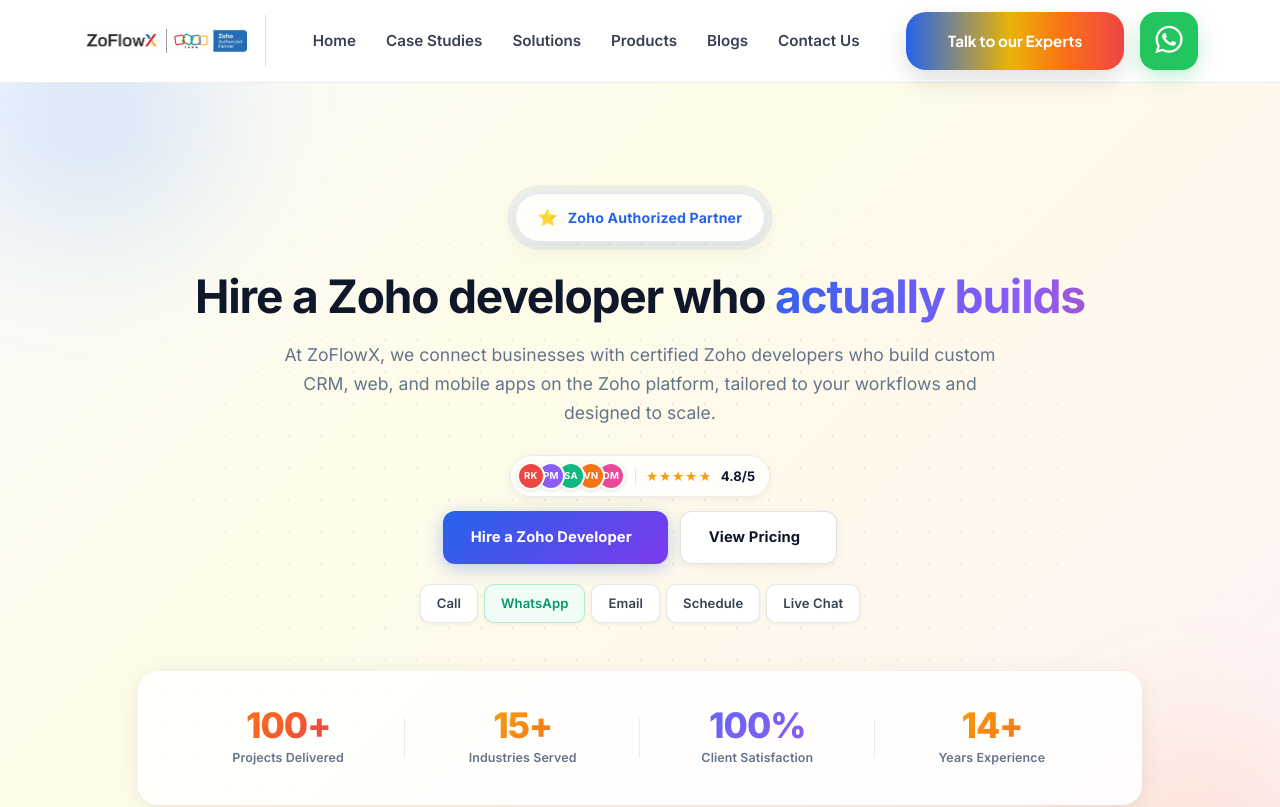
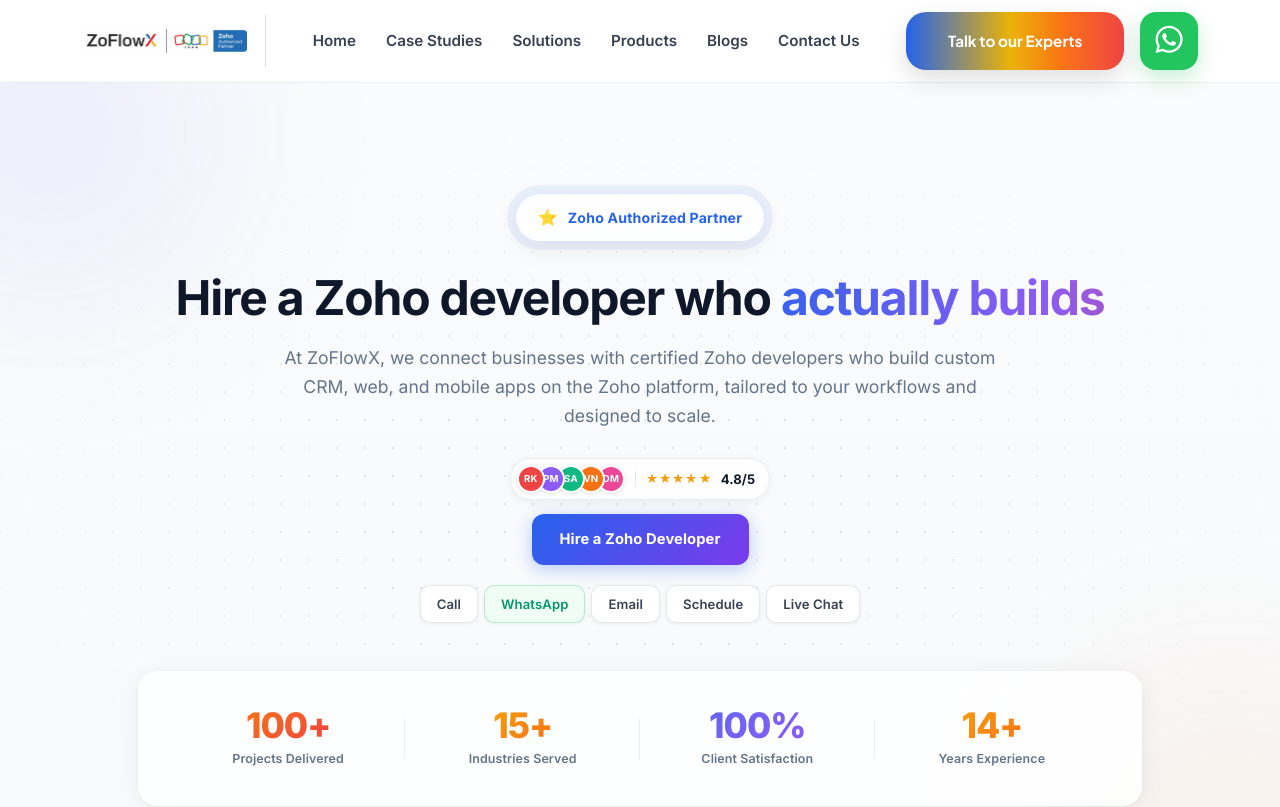
Before and after one commit to Rahsin-07/zoho-hire-a-developer, a Next.js app: page /hire-zoho-developer in a window 1280 px wide. Shown: the top 807 px of the page. Built offline with nearby package versions, Linux system fonts and the light colour scheme.

Commit message:
Remove node_modules and update gitignore

```diff
--- a/app/hire-zoho-developer/page.js
+++ b/app/hire-zoho-developer/page.js
@@ -28,7 +28,7 @@
         <Hero />
         <WhyHire />
         <Services />
-        <Pricing />
+        {/* <Pricing /> */}
         <Difference />
         <Process />
         <Industries />
--- a/components/Hero.jsx
+++ b/components/Hero.jsx
@@ -19,15 +19,35 @@
     0%, 100% { background-position: 0% 50%; }
     50% { background-position: 100% 50%; }
   }
-  @keyframes arrowSlide {
-    0%, 100% { transform: translateX(0); }
-    50% { transform: translateX(5px); }
-  }
   @keyframes starPop {
     0% { transform: scale(0.6); opacity: 0; }
     70% { transform: scale(1.15); }
     100% { transform: scale(1); opacity: 1; }
   }
+
+  /* ─── Card floats in place — appears, drifts gently, fades out, repeats ─── */
+  @keyframes cardFloatA {
+    0% { transform: translateY(20px) translateX(0); opacity: 0; }
+    15% { opacity: 0.85; }
+    50% { transform: translateY(-15px) translateX(8px); opacity: 0.9; }
+    85% { opacity: 0.85; }
+    100% { transform: translateY(-30px) translateX(-5px); opacity: 0; }
+  }
+  @keyframes cardFloatB {
+    0% { transform: translateY(-20px) translateX(0); opacity: 0; }
+    15% { opacity: 0.85; }
+    50% { transform: translateY(10px) translateX(-10px); opacity: 0.9; }
+    85% { opacity: 0.85; }
+    100% { transform: translateY(25px) translateX(6px); opacity: 0; }
+  }
+  @keyframes cardFloatC {
+    0% { transform: translateY(15px) translateX(-10px); opacity: 0; }
+    15% { opacity: 0.85; }
+    50% { transform: translateY(-10px) translateX(10px); opacity: 0.9; }
+    85% { opacity: 0.85; }
+    100% { transform: translateY(-25px) translateX(0); opacity: 0; }
+  }
+
   .hero-rise-1 { animation: heroRise 0.7s cubic-bezier(0.22,1,0.36,1) both; animation-delay: 0.05s; }
   .hero-rise-2 { animation: heroRise 0.7s cubic-bezier(0.22,1,0.36,1) both; animation-delay: 0.18s; }
   .hero-rise-3 { animation: heroRise 0.7s cubic-bezier(0.22,1,0.36,1) both; animation-delay: 0.31s; }
@@ -35,7 +55,7 @@
   .hero-rise-5 { animation: heroRise 0.7s cubic-bezier(0.22,1,0.36,1) both; animation-delay: 0.57s; }
   .hero-rise-6 { animation: heroRise 0.7s cubic-bezier(0.22,1,0.36,1) both; animation-delay: 0.68s; }
   .hero-rise-7 { animation: heroRise 0.7s cubic-bezier(0.22,1,0.36,1) both; animation-delay: 0.80s; }
-  .hero-arrow:hover .arrow-i { animation: arrowSlide 0.9s ease-in-out infinite; }
+
   .contact-btn {
     display: inline-flex;
     align-items: center;
@@ -80,6 +100,7 @@
   .star-anim:nth-child(3) { animation-delay: 0.88s; }
   .star-anim:nth-child(4) { animation-delay: 0.96s; }
   .star-anim:nth-child(5) { animation-delay: 1.04s; }
+
   .stats-card {
     background: rgba(255,255,255,0.85);
     backdrop-filter: blur(16px);
@@ -132,10 +153,95 @@
     letter-spacing: 0.1px;
     text-align: center;
   }
+
+  /* ─── Floating activity cards ─── */
+  .activity-card {
+    position: absolute;
+    display: inline-flex;
+    align-items: center;
+    gap: 10px;
+    background: rgba(255,255,255,0.92);
+    backdrop-filter: blur(10px);
+    -webkit-backdrop-filter: blur(10px);
+    border: 1px solid rgba(0,0,0,0.06);
+    border-radius: 12px;
+    padding: 10px 14px;
+    box-shadow: 0 4px 16px rgba(0,0,0,0.06), 0 1px 3px rgba(0,0,0,0.04);
+    font-family: Inter, sans-serif;
+    font-size: 0.78rem;
+    font-weight: 600;
+    color: #334155;
+    white-space: nowrap;
+    pointer-events: none;
+    will-change: transform, opacity;
+    opacity: 0;
+  }
+  .activity-icon {
+    width: 26px;
+    height: 26px;
+    border-radius: 8px;
+    display: flex;
+    align-items: center;
+    justify-content: center;
+    flex-shrink: 0;
+    font-size: 0.85rem;
+  }
+  .activity-text { display: flex; flex-direction: column; gap: 1px; }
+  .activity-title { font-size: 0.78rem; font-weight: 700; color: #0f172a; line-height: 1.2; }
+  .activity-sub { font-size: 0.68rem; font-weight: 500; color: #64748b; line-height: 1.2; }
+  .activity-badge {
+    padding: 2px 7px;
+    border-radius: 6px;
+    font-size: 0.62rem;
+    font-weight: 700;
+    letter-spacing: 0.3px;
+    text-transform: uppercase;
+  }
+
+  /* Premium background layers */
+  .premium-grid {
+    position: absolute;
+    inset: 0;
+    background-image:
+      radial-gradient(circle at 1px 1px, rgba(15,23,42,0.10) 1px, transparent 0);
+    background-size: 28px 28px;
+    mask-image:
+      radial-gradient(ellipse 70% 60% at 50% 50%, black 30%, transparent 80%);
+    -webkit-mask-image:
+      radial-gradient(ellipse 70% 60% at 50% 50%, black 30%, transparent 80%);
+    pointer-events: none;
+  }
+  .premium-corner {
+    position: absolute;
+    width: 500px;
+    height: 500px;
+    border-radius: 50%;
+    filter: blur(80px);
+    pointer-events: none;
+    opacity: 0.5;
+  }
+  .premium-corner-tl {
+    top: -200px;
+    left: -200px;
+    background: radial-gradient(circle, rgba(99,102,241,0.25) 0%, transparent 70%);
+  }
+  .premium-corner-br {
+    bottom: -200px;
+    right: -200px;
+    background: radial-gradient(circle, rgba(249,115,22,0.22) 0%, transparent 70%);
+  }
+
+  @media (max-width: 1024px) {
+    .activity-card.hide-tablet { display: none; }
+  }
+  @media (max-width: 768px) {
+    .activity-card { transform: scale(0.85); }
+  }
   @media (max-width: 600px) {
     .stats-card { padding: 20px 16px; gap: 8px; }
     .stat-item { min-width: 80px; padding: 6px 8px; }
     .stat-item:not(:last-child)::after { height: 30px; }
+    .activity-card { display: none; }
   }
 `
 
@@ -144,18 +250,6 @@
   { num: 15, suffix: '+', label: 'Industries Served' },
   { num: 100, suffix: '%', label: 'Client Satisfaction' },
   { num: 14, suffix: '+', label: 'Years Experience' },
-]
-
-const zohoProducts = [
-  '/zoho-crm.png',
-  '/zoho-campaigns.png',
-  '/zoho-creator.png',
-  '/Zoho-mail.png',
-  '/zoho-analytics.png',
-  '/zoho-books.png',
-  '/zoho-desk.png',
-  '/zoho-bookings.png',
-  '/zoho-commerce.png',
 ]
 
 const avatars = [
@@ -168,21 +262,12 @@
 
 const contactButtons = [
   { label: 'Call', href: 'tel:+918190009222', primary: false },
-  {
-    label: 'WhatsApp',
-    href: 'https://wa.me/918190009222',
-    primary: true,
-  },
+  { label: 'WhatsApp', href: 'https://wa.me/918190009222', primary: true },
   { label: 'Email', href: 'mailto:hello@zoflowx.com', primary: false },
-  {
-    label: 'Schedule',
-    href: 'https://arul-zoflowx.zohobookings.in/#/Zoho_Consultation',
-    primary: false,
-  },
+  { label: 'Schedule', href: 'https://arul-zoflowx.zohobookings.in/#/Zoho_Consultation', primary: false },
   { label: 'Live Chat', href: '#chat', primary: false },
 ]
 
-// Gradient colors for stat numbers — cycling through brand palette
 const statColors = [
   'linear-gradient(135deg, #f97316 0%, #ef4444 100%)',
   'linear-gradient(135deg, #f59e0b 0%, #f97316 100%)',
@@ -190,12 +275,88 @@
   'linear-gradient(135deg, #f59e0b 0%, #f97316 100%)',
 ]
 
+/* ──────────────────────────────────────────────────────────────
+   Activity cards — placed at scattered positions on left & right
+   sides of the hero, each floats gently in place with its own
+   timing so they appear/disappear randomly.
+   ────────────────────────────────────────────────────────────── */
+const activityCards = [
+  // ── LEFT SIDE ──
+  {
+    icon: '⚡', iconBg: 'linear-gradient(135deg, #3b82f6, #6366f1)',
+    title: 'Workflow triggered', sub: 'Lead → Sales',
+    badge: null,
+    top: '12%', left: '3%',
+    anim: 'cardFloatA', duration: 9, delay: 0,
+  },
+  {
+    icon: '₹', iconBg: 'linear-gradient(135deg, #10b981, #059669)',
+    title: 'Invoice #INV-2847', sub: '₹45,000 received',
+    badge: { text: 'Paid', color: '#059669', bg: '#d1fae5' },
+    top: '38%', left: '1%',
+    anim: 'cardFloatB', duration: 11, delay: 3,
+  },
+  {
+    icon: '📊', iconBg: 'linear-gradient(135deg, #8b5cf6, #a855f7)',
+    title: 'Q4 Sales Report', sub: '+24% MoM growth',
+    badge: null,
+    top: '68%', left: '4%',
+    anim: 'cardFloatC', duration: 10, delay: 6,
+    hideTablet: true,
+  },
+  {
+    icon: '📝', iconBg: 'linear-gradient(135deg, #14b8a6, #06b6d4)',
+    title: 'New form entry', sub: 'Onboarding · #47',
+    badge: null,
+    top: '85%', left: '7%',
+    anim: 'cardFloatA', duration: 12, delay: 8,
+    hideTablet: true,
+  },
+
+  // ── RIGHT SIDE ──
+  {
+    icon: '🎧', iconBg: 'linear-gradient(135deg, #f59e0b, #f97316)',
+    title: 'Ticket #1284', sub: 'Resolved · 2h 14m',
+    badge: { text: 'Closed', color: '#f97316', bg: '#fed7aa' },
+    top: '8%', right: '4%',
+    anim: 'cardFloatB', duration: 10, delay: 2,
+  },
+  {
+    icon: '✉', iconBg: 'linear-gradient(135deg, #6366f1, #8b5cf6)',
+    title: '3 new emails', sub: 'Inbox · priority',
+    badge: { text: 'New', color: '#6366f1', bg: '#e0e7ff' },
+    top: '32%', right: '2%',
+    anim: 'cardFloatA', duration: 11, delay: 5,
+  },
+  {
+    icon: '📣', iconBg: 'linear-gradient(135deg, #ec4899, #db2777)',
+    title: 'Campaign sent', sub: '12.8K · 38% open',
+    badge: null,
+    top: '60%', right: '5%',
+    anim: 'cardFloatC', duration: 12, delay: 1,
+    hideTablet: true,
+  },
+  {
+    icon: '📅', iconBg: 'linear-gradient(135deg, #06b6d4, #0ea5e9)',
+    title: 'Meeting booked', sub: 'Today · 3:00 PM',
+    badge: { text: 'Today', color: '#0ea5e9', bg: '#dbeafe' },
+    top: '82%', right: '3%',
+    anim: 'cardFloatB', duration: 10, delay: 7,
+  },
+  {
+    icon: '🛒', iconBg: 'linear-gradient(135deg, #f97316, #ef4444)',
+    title: 'Order #5421', sub: '₹2,400 · Processing',
+    badge: null,
+    top: '46%', right: '6%',
+    anim: 'cardFloatA', duration: 11, delay: 9,
+    hideTablet: true,
+  },
+]
+
 export default function Hero() {
   const statsRef = useRef(null)
   const animated = useRef(false)
-  const [mouse, setMouse] = useState({ x: 0, y: 0 })
 
-  // Inject styles client-side only — fixes Next.js hydration mismatch
   useEffect(() => {
     if (!document.getElementById('hero-styles')) {
       const el = document.createElement('style')
@@ -213,20 +374,16 @@
       ([entry]) => {
         if (entry.isIntersecting && !animated.current) {
           animated.current = true
-
           statsRef.current
             ?.querySelectorAll('.stat-num')
             .forEach((el) => {
               const target = parseInt(el.dataset.target)
               const suffix = el.dataset.suffix
-
               let start = 0
               const step = Math.ceil(target / 40)
-
               const timer = setInterval(() => {
                 start = Math.min(start + step, target)
                 el.textContent = start + suffix
-
                 if (start >= target) clearInterval(timer)
               }, 30)
             })
@@ -234,18 +391,9 @@
       },
       { threshold: 0.5 }
     )
-
     if (statsRef.current) observer.observe(statsRef.current)
-
     return () => observer.disconnect()
   }, [])
-
-  const handleMove = (e) => {
-    const rect = e.currentTarget.getBoundingClientRect()
-    const x = (e.clientX - rect.left) / rect.width - 0.5
-    const y = (e.clientY - rect.top) / rect.height - 0.5
-    setMouse({ x, y })
-  }
 
   const clearFocus = (e) => {
     e.currentTarget.blur()
@@ -254,74 +402,58 @@
   return (
     <section
       id="hero"
-      onMouseMove={handleMove}
       style={{
         background:
-          'linear-gradient(135deg, #f8fafc 0%, #fefce8 35%, #fff7ed 70%, #fdf2f8 100%)',
+          'linear-gradient(180deg, #fafbfc 0%, #f8fafc 100%)',
         padding: '110px 0 90px',
         position: 'relative',
         overflow: 'hidden',
       }}
     >
-      {/* Glow Background follows mouse subtly */}
-      <div
-        style={{
-          position: 'absolute',
-          top: '-180px',
-          left: '-120px',
-          width: 420,
-          height: 420,
-          background:
-            'radial-gradient(circle, rgba(59,130,246,0.18) 0%, transparent 70%)',
-          filter: 'blur(40px)',
-          transform: `translate(${mouse.x * 30}px, ${mouse.y * 30}px)`,
-          transition: 'transform 0.6s cubic-bezier(0.22, 1, 0.36, 1)',
-          pointerEvents: 'none',
-        }}
-      />
+      {/* Corner accent glows */}
+      <div className="premium-corner premium-corner-tl" />
+      <div className="premium-corner premium-corner-br" />
 
-      <div
-        style={{
-          position: 'absolute',
-          bottom: '-180px',
-          right: '-120px',
-          width: 420,
-          height: 420,
-          background:
-            'radial-gradient(circle, rgba(249,115,22,0.16) 0%, transparent 70%)',
-          filter: 'blur(40px)',
-          transform: `translate(${mouse.x * -30}px, ${mouse.y * -30}px)`,
-          transition: 'transform 0.6s cubic-bezier(0.22, 1, 0.36, 1)',
-          pointerEvents: 'none',
-        }}
-      />
+      {/* Dot grid */}
+      <div className="premium-grid" />
 
-      {/* Soft decorative grid */}
-      <div
-        style={{
-          position: 'absolute',
-          inset: 0,
-          backgroundImage:
-            'radial-gradient(circle at 1px 1px, rgba(15,23,42,0.06) 1px, transparent 0)',
-          backgroundSize: '32px 32px',
-          maskImage:
-            'radial-gradient(ellipse at center, black 30%, transparent 75%)',
-          WebkitMaskImage:
-            'radial-gradient(ellipse at center, black 30%, transparent 75%)',
-          pointerEvents: 'none',
-        }}
-      />
+      {/* ─── Floating activity cards — scattered, no shared starting point ─── */}
+      {activityCards.map((card, i) => {
+        const positionStyle = card.left
+          ? { top: card.top, left: card.left }
+          : { top: card.top, right: card.right }
 
-      <div className="container position-relative text-center">
+        return (
+          <div
+            key={i}
+            className={`activity-card${card.hideTablet ? ' hide-tablet' : ''}`}
+            style={{
+              ...positionStyle,
+              animation: `${card.anim} ${card.duration}s ease-in-out ${card.delay}s infinite`,
+            }}
+          >
+            <div className="activity-icon" style={{ background: card.iconBg, color: '#fff' }}>
+              {card.icon}
+            </div>
+            <div className="activity-text">
+              <span className="activity-title">{card.title}</span>
+              <span className="activity-sub">{card.sub}</span>
+            </div>
+            {card.badge && (
+              <span
+                className="activity-badge"
+                style={{ color: card.badge.color, background: card.badge.bg }}
+              >
+                {card.badge.text}
+              </span>
+            )}
+          </div>
+        )
+      })}
+
+      <div className="container position-relative text-center" style={{ zIndex: 3 }}>
         {/* Badge */}
-        <div
-          className="hero-rise-1"
-          style={{
-            marginBottom: 26,
-            display: 'flex',
-            justifyContent: 'center',
-          }}
-        >
+        <div className="hero-rise-1" style={{ marginBottom: 26, display: 'flex', justifyContent: 'center' }}>
           <div
             style={{
               display: 'inline-flex',
@@ -338,15 +470,7 @@
             }}
           >
             <span style={{ fontSize: '1rem' }}>⭐</span>
-            <span
-              style={{
-                fontFamily: 'Inter, sans-serif',
-                fontSize: '0.88rem',
-                fontWeight: 700,
-                color: '#2563eb',
-                letterSpacing: '0.2px',
-              }}
-            >
+            <span style={{ fontFamily: 'Inter, sans-serif', fontSize: '0.88rem', fontWeight: 700, color: '#2563eb', letterSpacing: '0.2px' }}>
               Zoho Authorized Partner
             </span>
           </div>
@@ -357,7 +481,7 @@
           className="hero-rise-2"
           style={{
             fontFamily: 'Inter, sans-serif',
-            fontSize: 'clamp(1.6rem, 3.6vw, 3rem)',
+            fontSize: 'clamp(1.6rem, 4.3vw, 3rem)',
             fontWeight: 700,
             color: '#0f172a',
             marginBottom: 10,
@@ -371,8 +495,7 @@
           Hire a Zoho developer who{' '}
           <span
             style={{
-              background:
-                'linear-gradient(90deg,#2563eb 0%,#8b5cf6 50%,#ef4444 100%)',
+              background: 'linear-gradient(90deg,#2563eb 0%,#8b5cf6 50%,#ef4444 100%)',
               backgroundSize: '200% 100%',
               WebkitBackgroundClip: 'text',
               WebkitTextFillColor: 'transparent',
@@ -419,27 +542,19 @@
             marginBottom: 14,
           }}
         >
-          {/* Overlapping avatars */}
           <div style={{ display: 'flex', alignItems: 'center' }}>
             {avatars.map((a, i) => (
               <div
                 key={a.initials}
                 style={{
-                  width: 28,
-                  height: 28,
-                  borderRadius: '50%',
-                  background: a.color,
-                  border: '2px solid #fff',
-                  display: 'flex',
-                  alignItems: 'center',
-                  justifyContent: 'center',
+                  width: 28, height: 28, borderRadius: '50%',
+                  background: a.color, border: '2px solid #fff',
+                  display: 'flex', alignItems: 'center', justifyContent: 'center',
                   marginLeft: i === 0 ? 0 : -8,
                   zIndex: avatars.length - i,
                   position: 'relative',
                   fontFamily: 'Inter, sans-serif',
-                  fontSize: '0.6rem',
-                  fontWeight: 700,
-                  color: '#fff',
+                  fontSize: '0.6rem', fontWeight: 700, color: '#fff',
                   letterSpacing: '0.2px',
                   boxShadow: '0 1px 4px rgba(0,0,0,0.12)',
                   transition: 'transform 0.2s ease',
@@ -459,64 +574,27 @@
             ))}
           </div>
 
-          {/* Divider */}
-          <div
-            style={{
-              width: 1,
-              height: 16,
-              background: 'rgba(0,0,0,0.1)',
-              borderRadius: 1,
-            }}
-          />
+          <div style={{ width: 1, height: 16, background: 'rgba(0,0,0,0.1)', borderRadius: 1 }} />
 
-          {/* Stars */}
           <div style={{ display: 'flex', gap: 1 }}>
             {[1, 2, 3, 4, 5].map((s) => (
-              <span
-                key={s}
-                className="star-anim"
-                style={{ fontSize: '0.85rem', color: '#f59e0b', lineHeight: 1 }}
-              >
-                ★
-              </span>
+              <span key={s} className="star-anim" style={{ fontSize: '0.85rem', color: '#f59e0b', lineHeight: 1 }}>★</span>
             ))}
           </div>
 
-          {/* Rating */}
-          <span
-            style={{
-              fontFamily: 'Inter, sans-serif',
-              fontSize: '0.82rem',
-              fontWeight: 700,
-              color: '#0f172a',
-            }}
-          >
+          <span style={{ fontFamily: 'Inter, sans-serif', fontSize: '0.82rem', fontWeight: 700, color: '#0f172a' }}>
             4.8/5
           </span>
         </div>
 
-        {/* Primary CTA Buttons */}
-        <div
-          className="hero-rise-4"
-          style={{
-            display: 'flex',
-            gap: 12,
-            flexWrap: 'wrap',
-            justifyContent: 'center',
-            marginBottom: 20,
-          }}
-        >
+        {/* Primary CTA */}
+        <div className="hero-rise-4" style={{ display: 'flex', gap: 12, flexWrap: 'wrap', justifyContent: 'center', marginBottom: 20 }}>
           <a
-            href ="https://arul-zoflowx.zohobookings.in/#/Zoho_Consultation"
+            href="https://arul-zoflowx.zohobookings.in/#/Zoho_Consultation"
             style={{
-              display: 'inline-flex',
-              alignItems: 'center',
-              gap: 8,
-              padding: '13px 28px',
-              borderRadius: 12,
-              fontFamily: 'Inter, sans-serif',
-              fontSize: '0.92rem',
-              fontWeight: 700,
+              display: 'inline-flex', alignItems: 'center', gap: 8,
+              padding: '13px 28px', borderRadius: 12,
+              fontFamily: 'Inter, sans-serif', fontSize: '0.92rem', fontWeight: 700,
               textDecoration: 'none',
               background: 'linear-gradient(135deg, #2563eb 0%, #7c3aed 100%)',
               color: '#fff',
@@ -535,58 +613,11 @@
             }}
           >
             Hire a Zoho Developer
-            <span style={{ fontSize: '1rem' }}></span>
-          </a>
-
-          <a
-            href="#pricing"
-            style={{
-              display: 'inline-flex',
-              alignItems: 'center',
-              gap: 8,
-              padding: '13px 28px',
-              borderRadius: 12,
-              fontFamily: 'Inter, sans-serif',
-              fontSize: '0.92rem',
-              fontWeight: 700,
-              textDecoration: 'none',
-              background: '#fff',
-              color: '#0f172a',
-              border: '1.5px solid rgba(15,23,42,0.12)',
-              boxShadow: '0 2px 10px rgba(0,0,0,0.07)',
-              transition: 'all 0.22s cubic-bezier(0.22,1,0.36,1)',
-              letterSpacing: '0.1px',
-              WebkitTapHighlightColor: 'transparent',
-            }}
-            onMouseEnter={(e) => {
-              e.currentTarget.style.transform = 'translateY(-2px)'
-              e.currentTarget.style.boxShadow = '0 6px 20px rgba(0,0,0,0.1)'
-              e.currentTarget.style.borderColor = 'rgba(37,99,235,0.25)'
-              e.currentTarget.style.color = '#2563eb'
-            }}
-            onMouseLeave={(e) => {
-              e.currentTarget.style.transform = 'translateY(0)'
-              e.currentTarget.style.boxShadow = '0 2px 10px rgba(0,0,0,0.07)'
-              e.currentTarget.style.borderColor = 'rgba(15,23,42,0.12)'
-              e.currentTarget.style.color = '#0f172a'
-            }}
-          >
-            View Pricing
-            <span style={{ fontSize: '1rem' }}></span>
           </a>
         </div>
 
         {/* Contact Buttons */}
-        <div
-          className="hero-rise-5"
-          style={{
-            display: 'flex',
-            gap: 6,
-            flexWrap: 'wrap',
-            justifyContent: 'center',
-            marginBottom: 48,
-          }}
-        >
+        <div className="hero-rise-5" style={{ display: 'flex', gap: 6, flexWrap: 'wrap', justifyContent: 'center', marginBottom: 48 }}>
           {contactButtons.map((btn) => (
             <a
               key={btn.label}
@@ -602,7 +633,7 @@
           ))}
         </div>
 
-        {/* ── Stats Card ── */}
+        {/* Stats Card */}
         <div className="hero-rise-7" ref={statsRef}>
           <div className="stats-card">
             {stats.map((stat, i) => (
```
